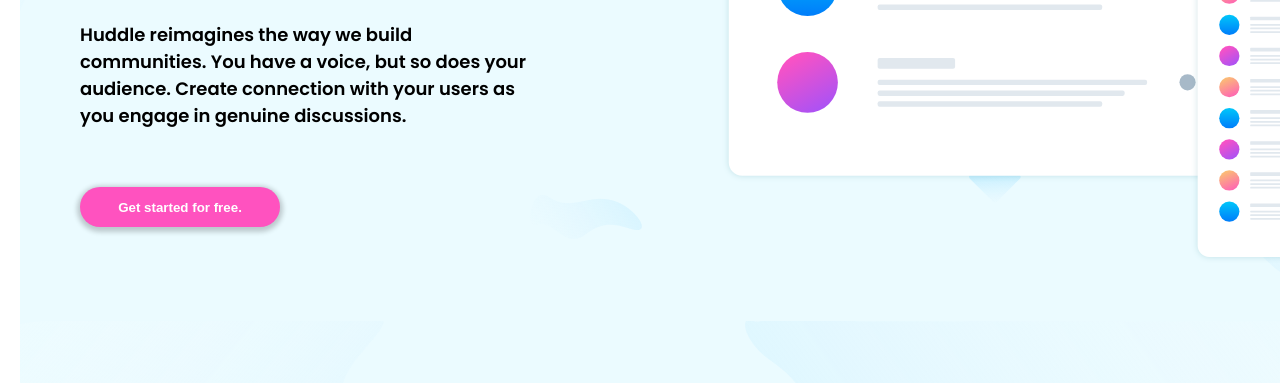
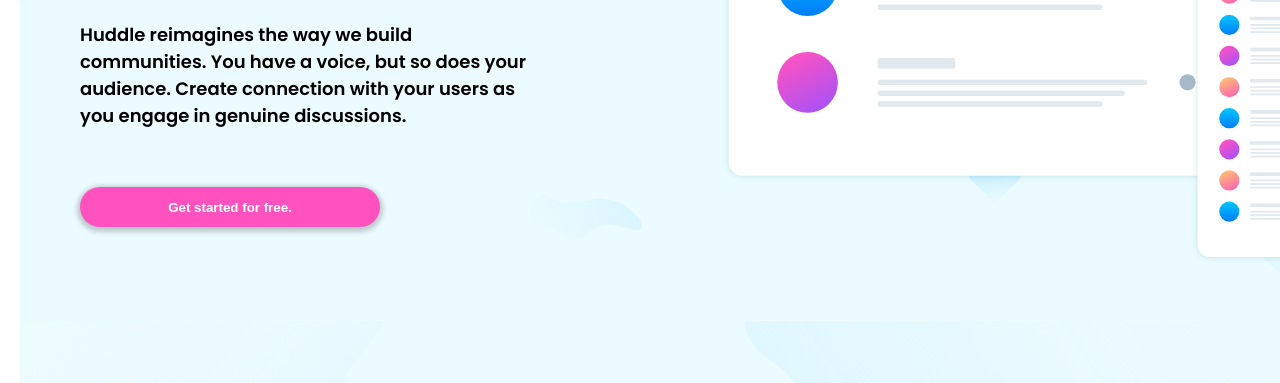
Before and after one commit to Bihefcy/zuri-media2.github.io, a plain HTML site: page index.html in a window 1280 px wide. In both pictures the pointer is over the button "Get started for free.". Shown: the part 417-800 px from the top of the page. Drawn offline with nearby package versions, Linux system fonts and the light colour scheme; a script that the page names is missing.

Commit message:
Update main.css

```diff
--- a/main.css
+++ b/main.css
@@ -130,7 +130,12 @@
     box-shadow: 0px 2px 5px 3px rgba(0, 0, 0, 0.2);
     margin-top: 40px;
     font-weight: 600;
-    color: white
+    color: white;
+     transition:width 2s;
+}
+
+.copywright button:hover{
+    width: 300px;
 }
 
 .started {
```
